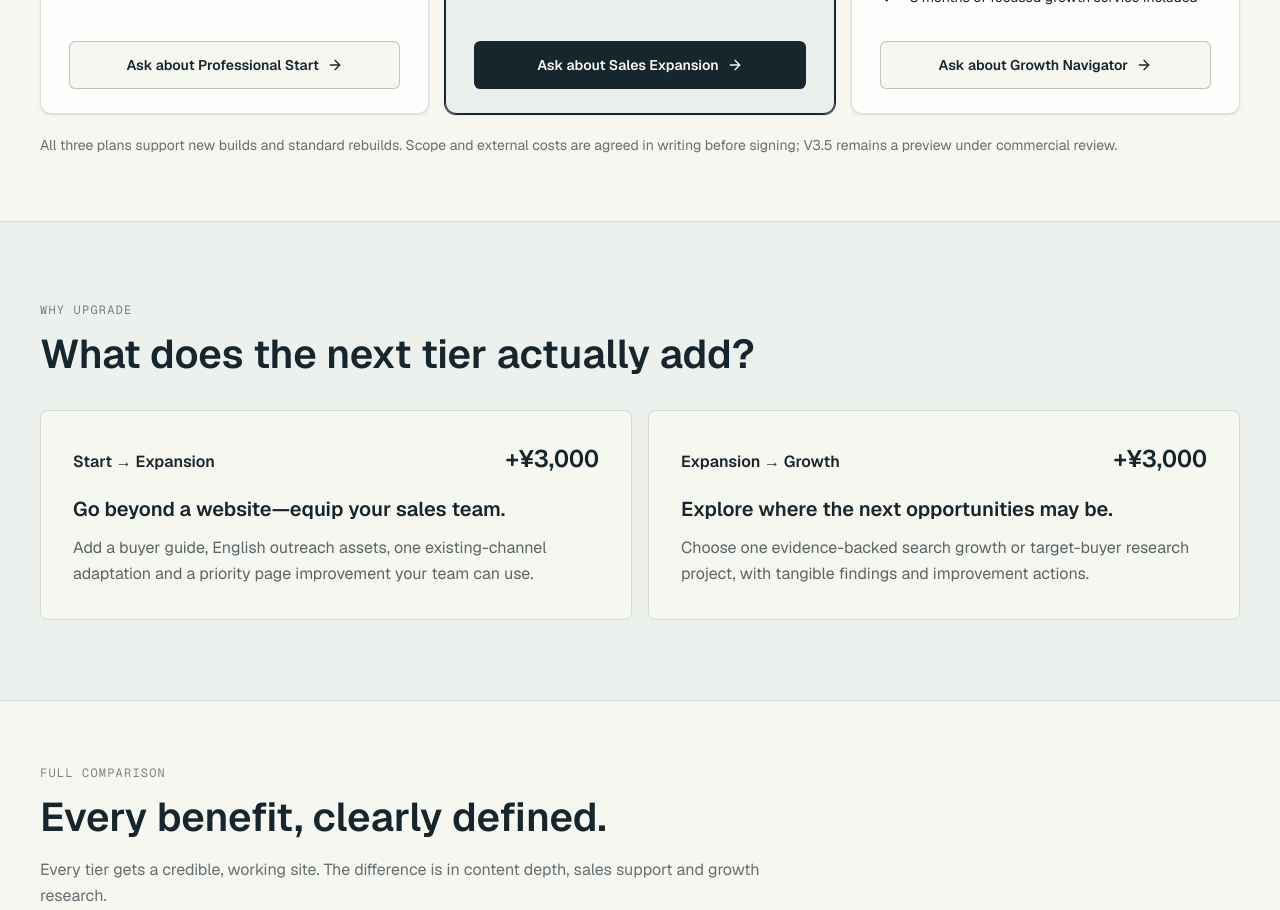
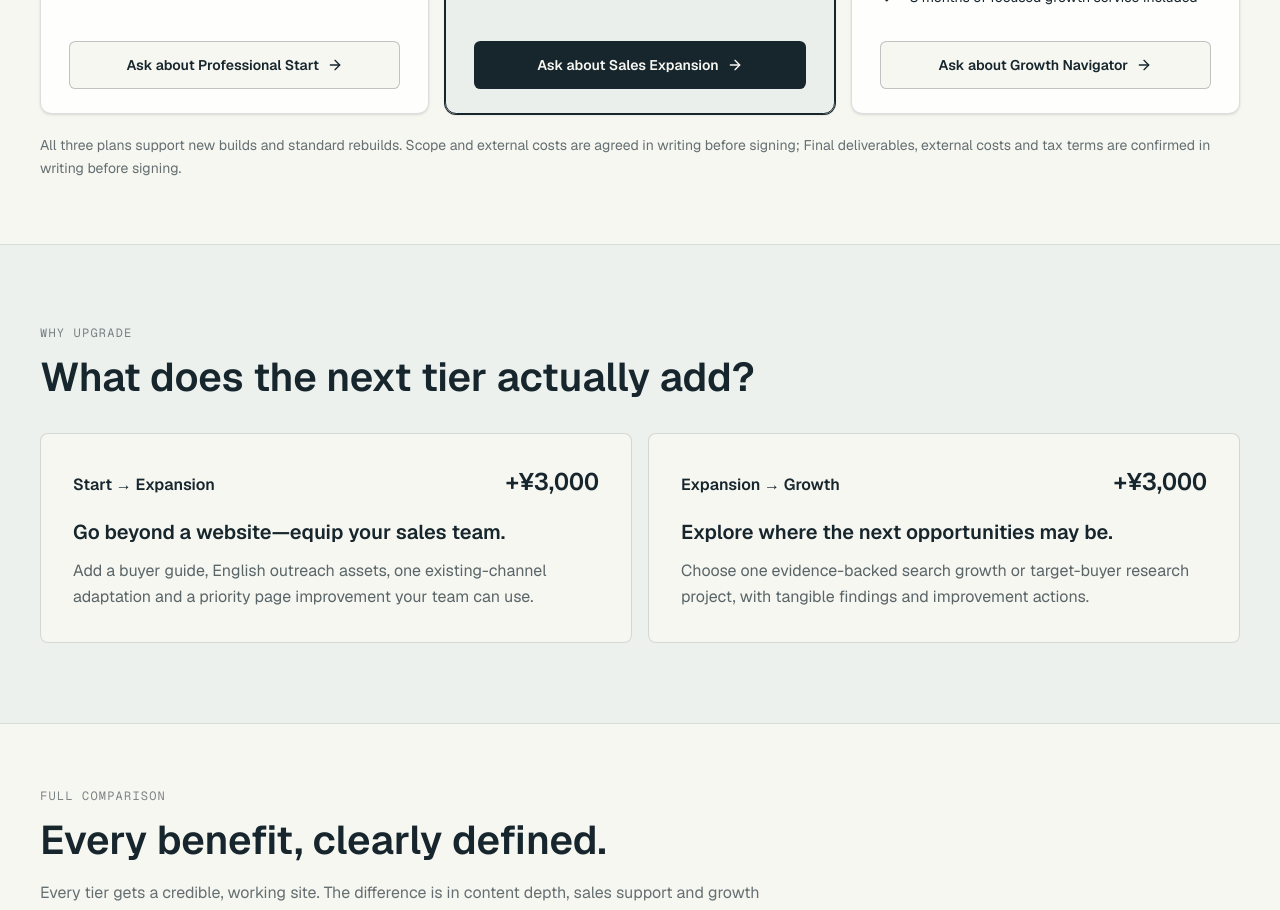
Before and after one commit to gloweaseco-leo/VEYFRONT, a Next.js app: page /pricing in a window 1280 px wide. Shown: the part 1180-2090 px from the top of the page. Built offline with nearby package versions, Linux system fonts and the light colour scheme.

Commit message:
fix(pricing): remove preview-only disclaimers from V3.5 production copy

```diff
--- a/components/veyfront/pricing-v35.tsx
+++ b/components/veyfront/pricing-v35.tsx
@@ -116,7 +116,7 @@ export function PricingTeaserV35() {
           <p className="mt-5 border-t border-ink/10 pt-4 text-sm text-ink/80">{t(plan.points[3])}</p>
         </article>)}
       </div>
-      <p className="mt-5 text-xs leading-relaxed text-ink/60">{zh ? '一次性标准项目参考价；正式报价、税务及服务范围签约前确认。V3.5商业方案目前处于预览审核阶段。' : 'Indicative one-off project prices; final quote, taxes and scope are confirmed before agreement. V3.5 is under commercial review.'}</p>
+      <p className="mt-5 text-xs leading-relaxed text-ink/60">{zh ? '一次性标准项目参考价；正式报价、税务及服务范围签约前确认。价格与税务条件以签约前确认的书面报价为准。' : 'Indicative one-off project prices; final quote, taxes and scope are confirmed before agreement. The written quote confirms scope and tax terms.'}</p>
     </div>
   </section>
 }
@@ -162,7 +162,7 @@ export function PricingV35() {
           <Link href={'/contact?plan=' + plan.id} className={'mt-8 inline-flex min-h-12 items-center justify-center gap-2 rounded-md px-5 text-sm font-semibold transition-colors focus-visible:outline-2 focus-visible:outline-offset-2 focus-visible:outline-ink ' + (plan.featured ? 'bg-ink text-ivory hover:bg-ink/85' : 'border border-ink/25 bg-ivory text-ink hover:bg-mist')}>{zh ? '咨询' + t(plan.title) + '方案' : 'Ask about ' + t(plan.title)}<ArrowRight className="size-4"/></Link>
         </article>)}
       </div>
-      <p className="mt-5 text-sm leading-relaxed text-ink/65">{zh ? '三个方案都支持新建官网及标准范围的旧站升级。标准范围和第三方费用在签约前书面确认；V3.5当前为商业审核中的预览方案。' : 'All three plans support new builds and standard rebuilds. Scope and external costs are agreed in writing before signing; V3.5 remains a preview under commercial review.'}</p>
+      <p className="mt-5 text-sm leading-relaxed text-ink/65">{zh ? '三个方案都支持新建官网及标准范围的旧站升级。标准范围和第三方费用在签约前书面确认；具体交付范围、第三方费用与税务条件以签约前的书面确认为准。' : 'All three plans support new builds and standard rebuilds. Scope and external costs are agreed in writing before signing; Final deliverables, external costs and tax terms are confirmed in writing before signing.'}</p>
     </section>
 
     <section className="border-y border-ink/10 bg-mist/35" aria-labelledby="upgrade-value-title">
```
